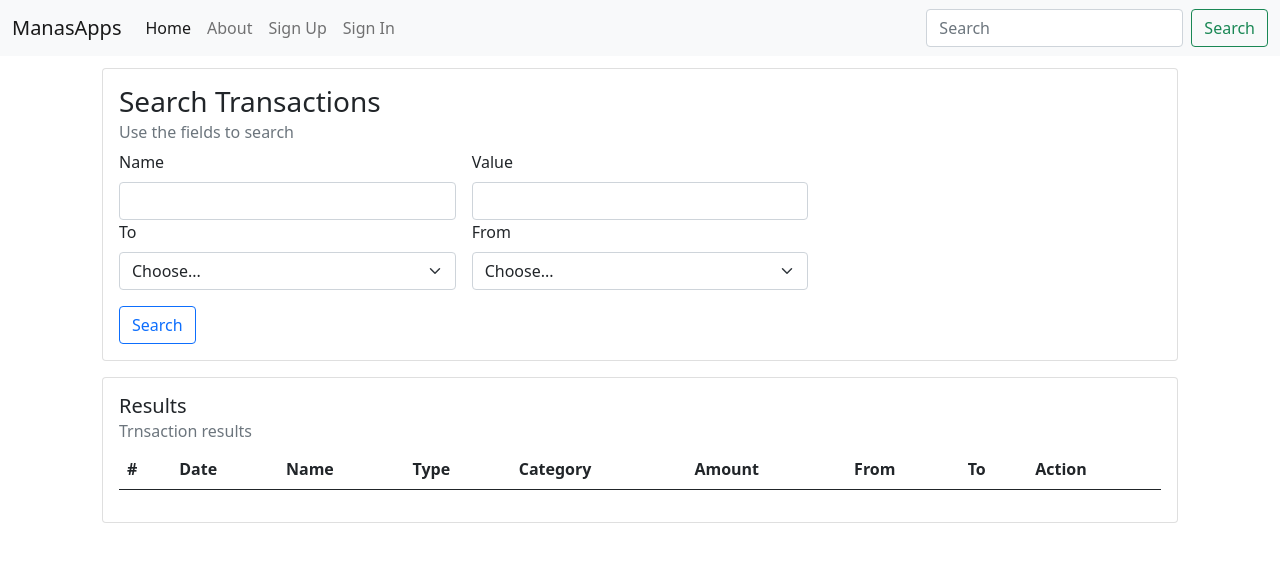
After one commit to pymandes/manas_apps, a Django app: page /finance/transaction_results/ in a window 1280 px wide. The commit adds this page. Shown: the top 562 px of the page. Run offline with Django 3.2, Linux system fonts and the light colour scheme; lists and menus that the app fills with data are empty; some libraries are stand-ins or nearby versions.

Commit message:
Added transactions

```diff
--- a/config/settings/base.py
+++ b/config/settings/base.py
@@ -44,7 +44,7 @@ LOCALE_PATHS = [str(ROOT_DIR / "locale")]
 # https://docs.djangoproject.com/en/dev/ref/settings/#databases
 
 DATABASES = {
-    "default": env.db("DATABASE_URL"),
+    "default": env.db("DATABASE_URL", "sqlite:///mappsdb.db"),
 }
 DATABASES["default"]["ATOMIC_REQUESTS"] = True
 
--- a/finance/admin.py
+++ b/finance/admin.py
@@ -1,7 +1,11 @@
 from django.contrib import admin
-from finance.models import ExpenseCategory, ExpenseType, Expense
+from finance.models import ExpenseCategory, ExpenseType, Expense, TransactionCategory, TransactionType, Transactions, Actors
 
 # Register your models here.
 admin.site.register(ExpenseCategory)
 admin.site.register(ExpenseType)
 admin.site.register(Expense)
+admin.site.register(Transactions)
+admin.site.register(TransactionCategory)
+admin.site.register(TransactionType)
+admin.site.register(Actors)
--- /dev/null
+++ b/finance/templates/transactions/search_transactions.html
@@ -0,0 +1,100 @@
+{% extends "base.html" %} {% load crispy_forms_tags %} {% block title %} Search
+Transactions {% endblock %} {% block content %}
+<div class="container gap-3">
+  <div class="p-2 row">
+    <div class="col">
+      <div class="card">
+        <div class="card-body">
+          <h3 class="card-title">Search Transactions</h3>
+          <h6 class="card-subtitle mb-2 text-muted">
+            Use the fields to search
+          </h6>
+          <form class="form-inline", action="{% url 'finance:transaction_results' %}" method="GET">
+            {% csrf_token %}
+            <!-- {{ form|crispy }} -->
+            <div class="row g-3">
+              <div class="col-md-4">
+                <label for="tname" class="form-label">Name</label>
+                <input type="text" class="form-control" id="tname" />
+              </div>
+              <div class="col-md-4">
+                <label for="tvalue" class="form-label">Value</label>
+                <input
+                  type="text"
+                  class="form-control"
+                  id="tvalue"
+                />
+              </div>
+              </div>
+              <div class="row g-3">
+              <div class="col-md-4">
+                <label for="tto" class="form-label">To</label>
+                <select id="tto" class="form-select">
+                  <option selected>Choose...</option>
+                  <option>...</option>
+                </select>
+              </div>
+              <div class="col-md-4">
+                <label for="tfrom" class="form-label">From</label>
+                <select id="tfrom" class="form-select">
+                  <option selected>Choose...</option>
+                  <option>...</option>
+                </select>
+              </div>
+              <div class="col-8">
+                <button type="submit" class="btn btn-outline-primary">
+                  Search
+                </button>
+              </div>
+            </div>
+            <!-- <button type="submit" class="btn btn-outline-primary">Search</button> -->
+          </form>
+        </div>
+      </div>
+    </div>
+  </div>
+  <div class="p-2 row justify-content-center">
+    <div class="col">
+      <div class="card">
+        <div class="card-body">
+          <h5 class="card-title">Results</h5>
+          <h6 class="card-subtitle mb-2 text-muted">
+            Trnsaction results
+          </h6>
+          <table class="table table-striped">
+            <thead>
+              <tr>
+                <th scope="col">#</th>
+                <th scope="col">Date</th>
+                <th scope="col">Name</th>
+                <th scope="col">Type</th>
+                <th scope="col">Category</th>
+                <th scope="col">Amount</th>
+                <th scope="col">From</th>
+                <th scope="col">To</th>
+                <th scope="col">Action</th>
+              </tr>
+            </thead>
+            <tbody>
+                {% for transaction in transactions %}
+                <tr>
+                  <th scope="row"><a href="">{{ forloop.counter }}</a></th>
+                  <td>{{ transaction.transaction_date|date:"d M Y" }}</td>
+                  <td>{{ transaction.name }}</td>
+                  <td>{{ transaction.type }}</td>
+                  <td>{{ transaction.category }}</td>
+                  <td>{{ transaction.amount }}</td>
+                  <td>{{ transaction.from }}</td>
+                  <td>{{ transaction.to }}</td>
+                  <td><a class="btn btn-danger btn-sm" href="" role="button">Delete</a></td>
+                </tr>
+                {% endfor %}
+            </tbody>
+          </table>
+        </div>
+      </div>
+    </div>
+  </div>
+</div>
+
+{% endblock %}
--- a/finance/urls.py
+++ b/finance/urls.py
@@ -1,7 +1,10 @@
 from django.urls import include, path
 from django.views.generic import TemplateView
+from finance.views import SearchTransactionsView
 
 app_name='finance'
 urlpatterns = [
     path("add_expense", TemplateView.as_view(template_name="expense/add_expense.html"), name="add_expense"),
+    path("search_transactions", TemplateView.as_view(template_name="transactions/search_transactions.html"), name="search_transactions"),
+    path("transaction_results/", SearchTransactionsView.as_view(), name="transaction_results"),
 ]
--- a/finance/views.py
+++ b/finance/views.py
@@ -1,3 +1,36 @@
+from finance.models import Transactions
 from django.shortcuts import render
+from django.http import HttpResponse
+from django.views import View
+from django.views.generic import ListView
+from finance.forms import ExpenseForm, ExpenseTypeForm, ExpenseCategoryForm
+from django.db.models import Q
 
 # Create your views here.
+class ExpenseFormView(View):
+    template_name = 'expense/add_expense.html'
+
+    def get(self, request):
+
+        return HttpResponse(self.template_name)
+
+
+class SearchTransactionsView(ListView):
+    model = Transactions
+    template_name = 'transactions/search_transactions.html'
+    print("here")
+
+    # def get_queryset(self):
+    #     transactions = []
+    #     name = self.request.GET.get('tname', None)
+    #     value = self.request.GET.get('tvalue', None)
+    #     to = self.request.GET.get('tto', None)
+    #     tfrom = self.request.GET.get('tfrom', None)
+
+    #     if name:
+    #         transactions = Transactions.objects.filter(Q(name__icontains=name))
+
+    #     else:
+    #         transactions = Transactions
+
+    #     return transactions
--- a/manas_apps/templates/base.html
+++ b/manas_apps/templates/base.html
@@ -72,7 +72,7 @@
                   <li><a class="dropdown-item" href="{% url 'finance:add_expense' %}">Add Expense</a></li>
                   <li><a class="dropdown-item" href="#">View Expenses</a></li>
                   <li><hr class="dropdown-divider"></li>
-                  <li><a class="dropdown-item" href="#">Manage Expense</a></li>
+                  <li><a class="dropdown-item" href="{% url 'finance:search_transactions' %}">Search Transactions</a></li>
                 </ul>
               </li>
               <li class="nav-item">
```
Also changed, not shown: finance/forms.py (added, +23 -0 lines), finance/models.py (+46 -2 lines), finance/migrations/0002_actors_transactioncategory_transactions_transactiontype.py (added), finance/migrations/0003_auto_20210722_1420.py (added), 1 other file.
